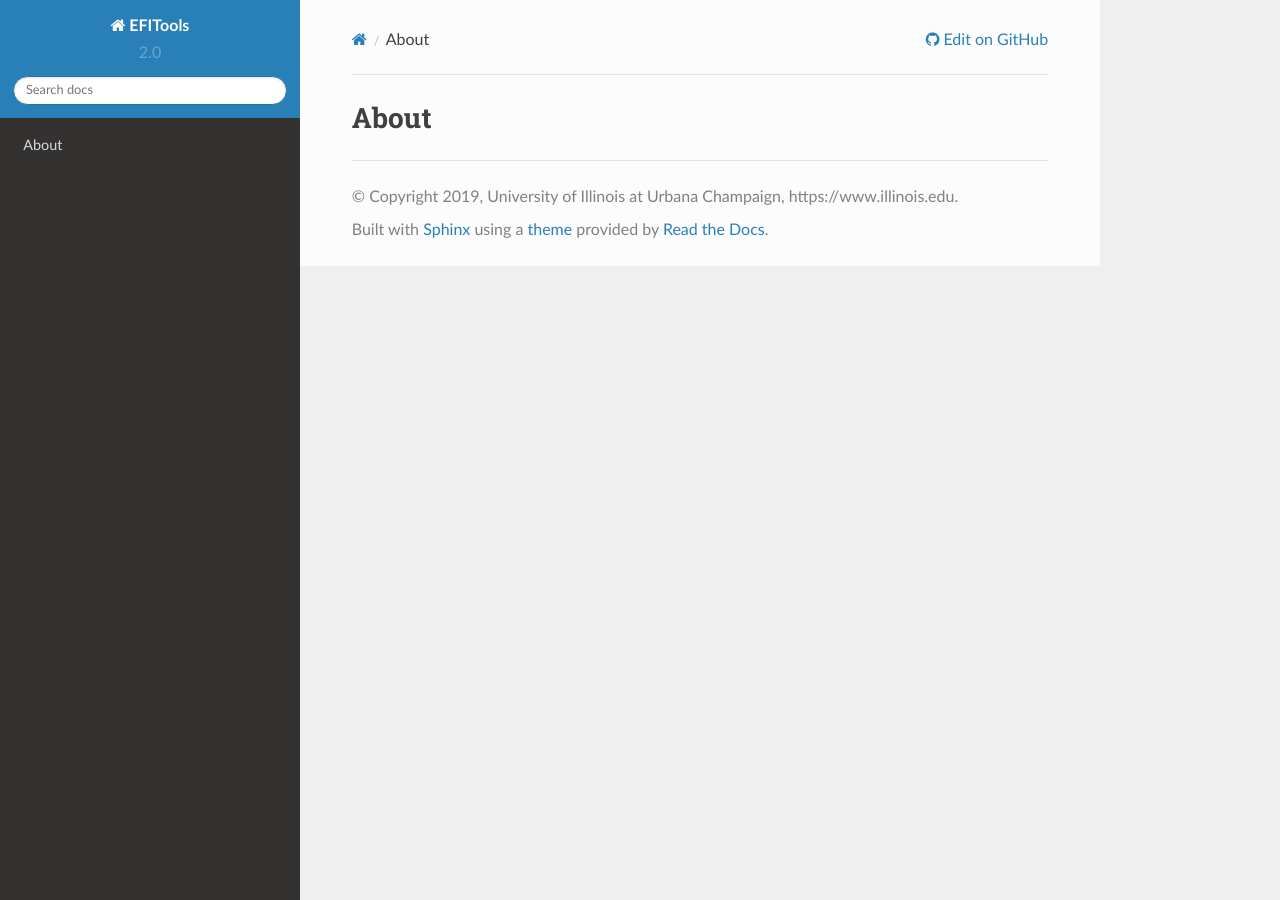
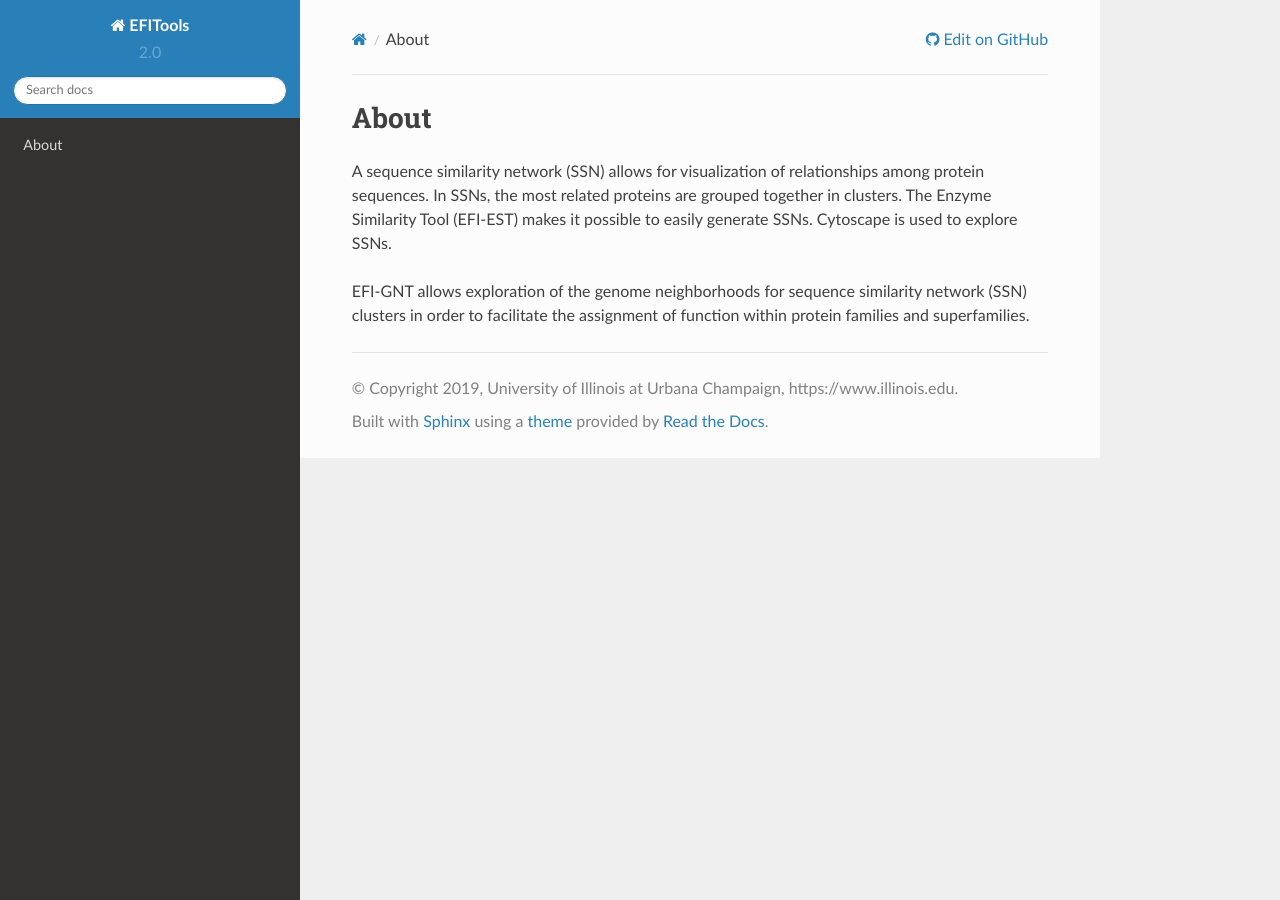
Before and after one commit to EnzymeFunctionInitiative/EFITools-Docs, a Sphinx documentation site: the page built from source/about.rst, in a window 1280 px wide. Built offline with Sphinx 7.4.7 and the Read the Docs theme 2.0.0, drawn with Linux system fonts in a browser that asks for light colours.

```diff
--- a/source/about.rst
+++ b/source/about.rst
@@ -1,2 +1,6 @@
 About
 =====
+
+A sequence similarity network (SSN) allows for visualization of relationships among protein sequences. In SSNs, the most related proteins are grouped together in clusters. The Enzyme Similarity Tool (EFI-EST) makes it possible to easily generate SSNs. Cytoscape is used to explore SSNs.
+
+EFI-GNT allows exploration of the genome neighborhoods for sequence similarity network (SSN) clusters in order to facilitate the assignment of function within protein families and superfamilies.
```
Also changed, not shown: .gitmodules (deleted).
